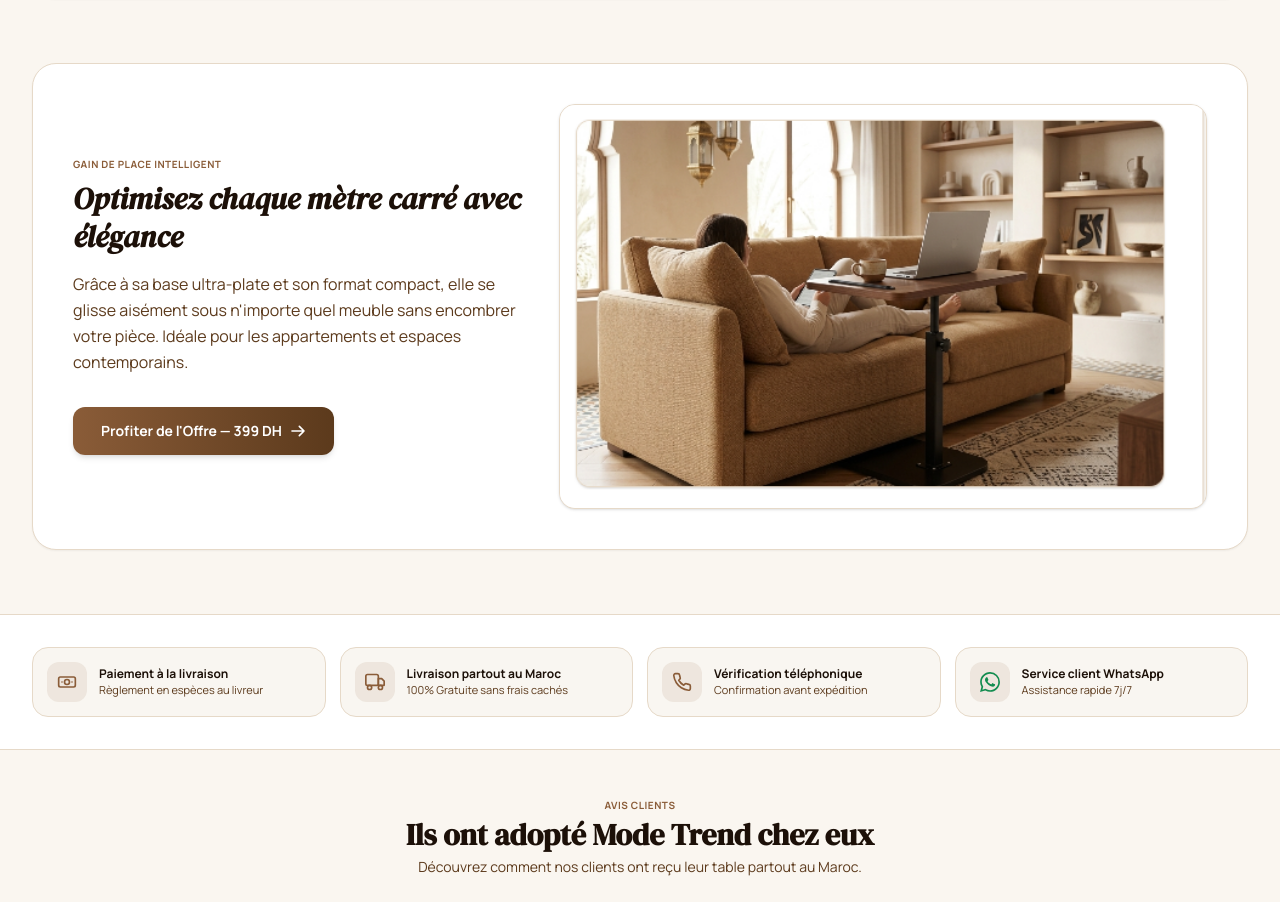
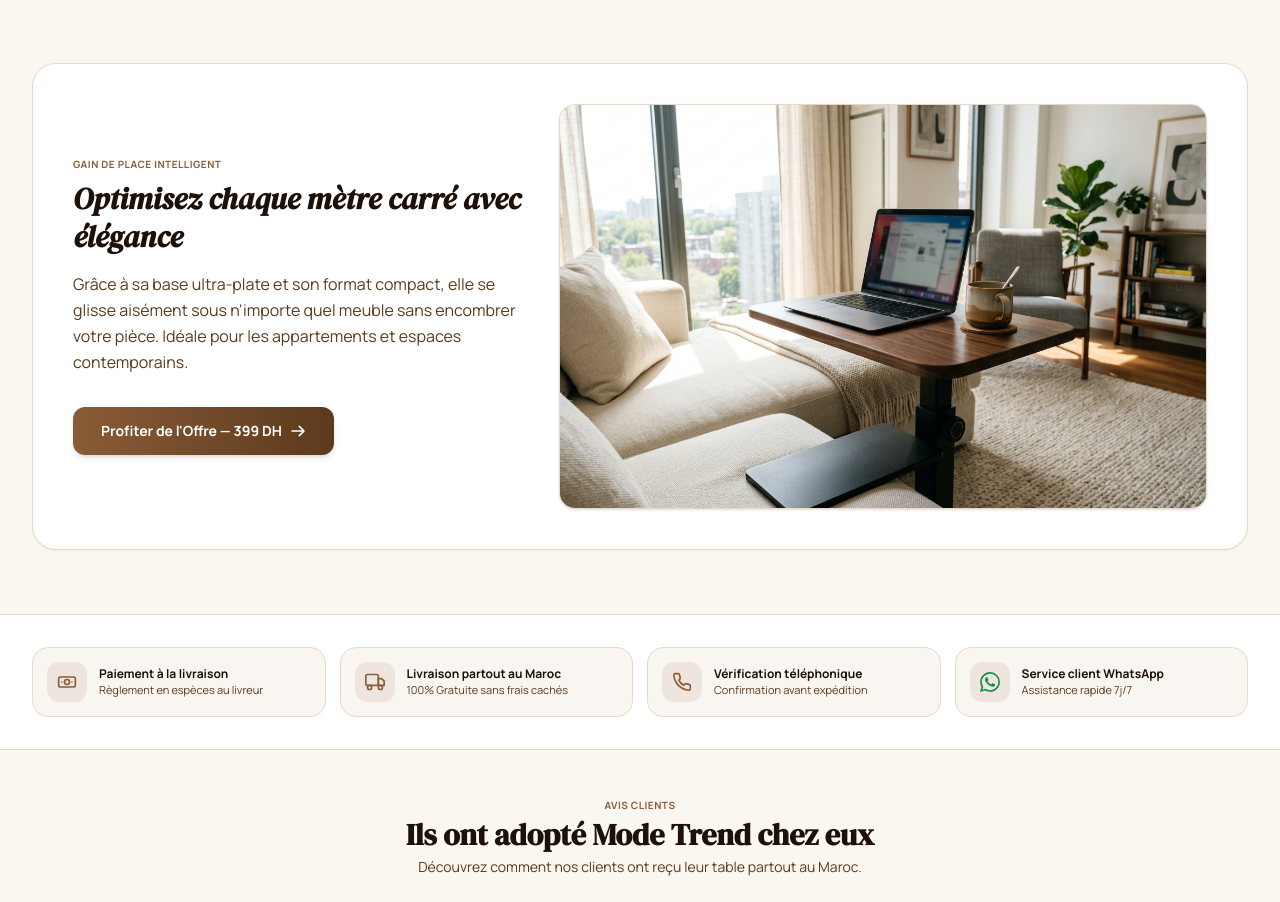
Before and after one commit to zouhair-eh/landig-page-table, a React (Vite) app: page / in a window 1280 px wide. Shown: the part 3217-4119 px from the top of the page. Built offline with nearby package versions, Linux system fonts and the light colour scheme; no server answers; the HTML template or start-up script is replaced by a standard one.

Commit message:
Remplacement de l image dupliquee par une photo HD salon lumineuse exclusive

```diff
--- a/src/App.tsx
+++ b/src/App.tsx
@@ -979,8 +979,8 @@ export default function App() {
                 <div className="lg:col-span-7 order-1 lg:order-2">
                   <div className="rounded-2xl overflow-hidden border border-[#E6D9C8] shadow-sm aspect-4/3 sm:aspect-16/10 bg-[#FAF6F0]">
                     <img
-                      src="/images/lifestyle_sofa_cozy_living.png"
-                      alt="Moment détente et travail sur le canapé avec la table Mode Trend"
+                      src="/images/lifestyle_space_smart.jpg"
+                      alt="Table d'appoint Mode Trend glissant parfaitement sous le canapé dans un salon lumineux"
                       className="w-full h-full object-cover object-center hover:scale-102 transition-transform duration-500"
                       loading="lazy"
                     />
```
Also changed, not shown: public/images/lifestyle_space_smart.jpg (added).
